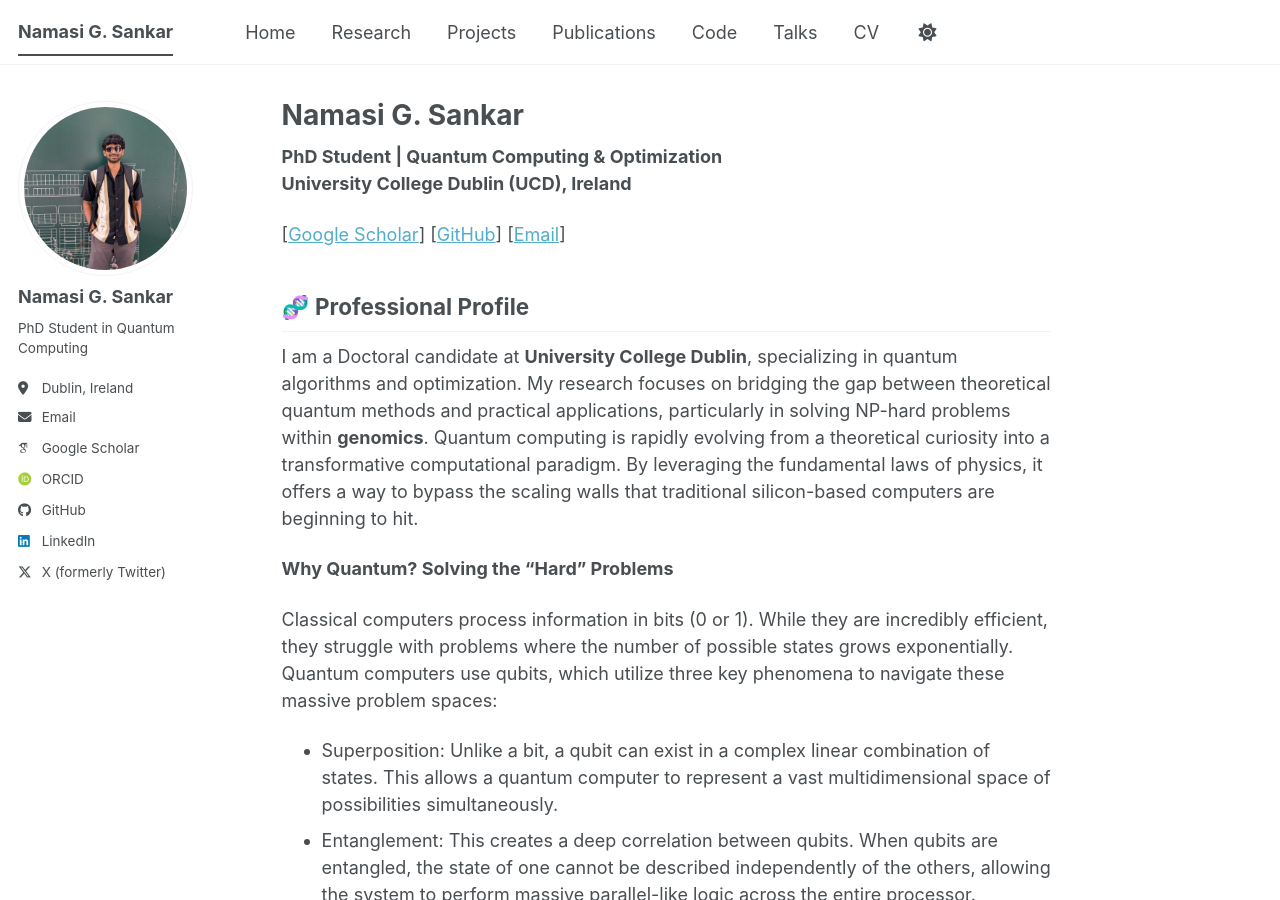
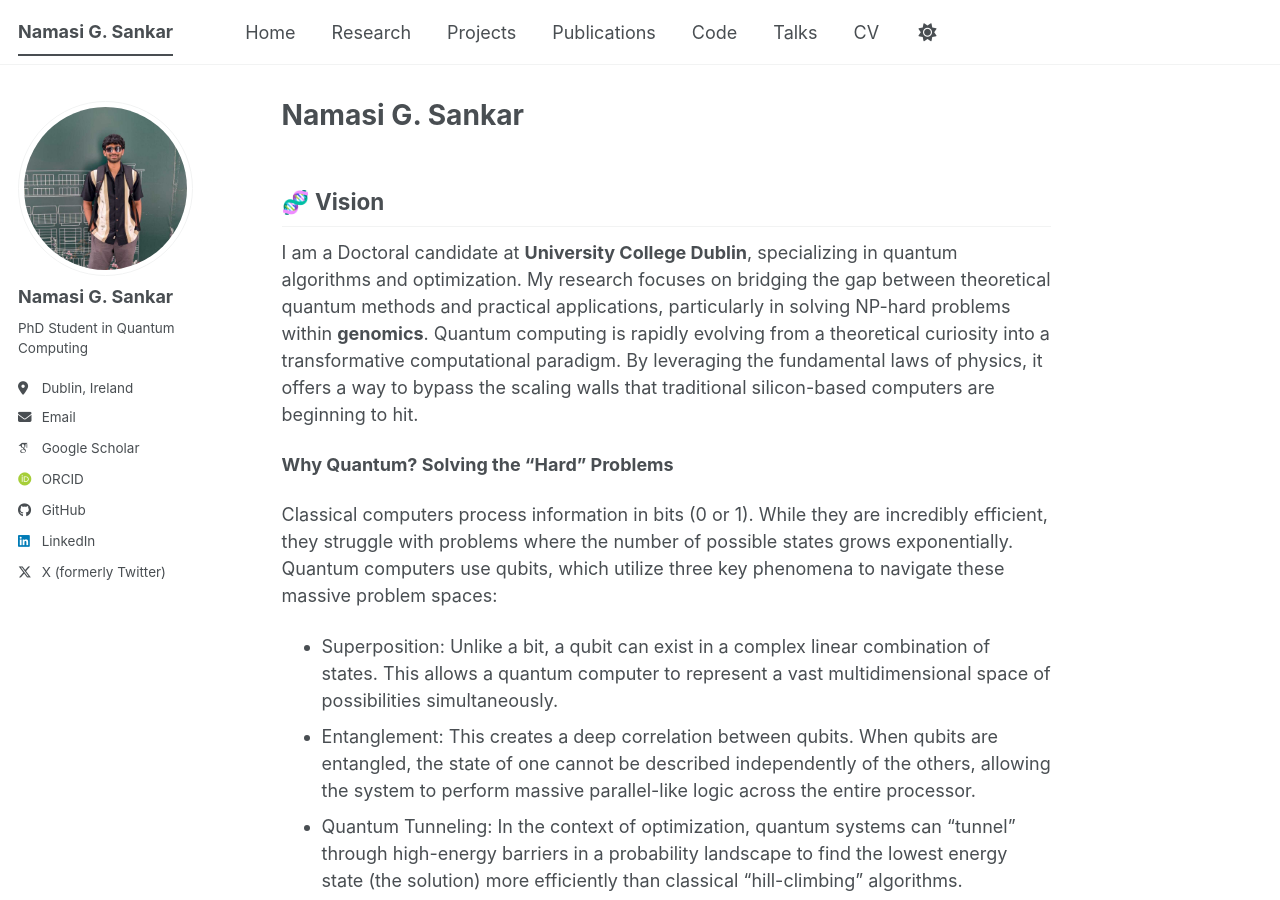
Before and after one commit to Namasi-PhD/Namasi-PhD.github.io, a Jekyll site: the page built from index.md, in a window 1280 px wide and 900 px high. Built offline with Jekyll 4.4.1, drawn with Linux system fonts in a browser that asks for light colours; some web fonts are replaced; a script bundle is joined from its source files by our own code; library files that are not in the unit come from our copies.

Commit message:
Revise profile to include vision and remove title
Removed professional title and added a vision section.

```diff
--- a/index.md
+++ b/index.md
@@ -4,12 +4,7 @@ author_profile: true
 title: "Namasi G. Sankar"
 ---
 
-**PhD Student | Quantum Computing & Optimization**
-**University College Dublin (UCD), Ireland**
-
-[[Google Scholar](https://scholar.google.com/citations?hl=en&user=WMRJjRkAAAAJ)]        [[GitHub](https://github.com/Namasi-PhD/)]        [[Email](mailto:namasivayam.gomathisankar@ucdconnect.ie)]
-
-## 🧬 Professional Profile
+## 🧬 Vision
 I am a Doctoral candidate at **University College Dublin**, specializing in quantum algorithms and optimization. My research focuses on bridging the gap between theoretical quantum methods and practical applications, particularly in solving NP-hard problems within **genomics**. Quantum computing is rapidly evolving from a theoretical curiosity into a transformative computational paradigm. By leveraging the fundamental laws of physics, it offers a way to bypass the scaling walls that traditional silicon-based computers are beginning to hit.
 
 **Why Quantum? Solving the "Hard" Problems**
```
